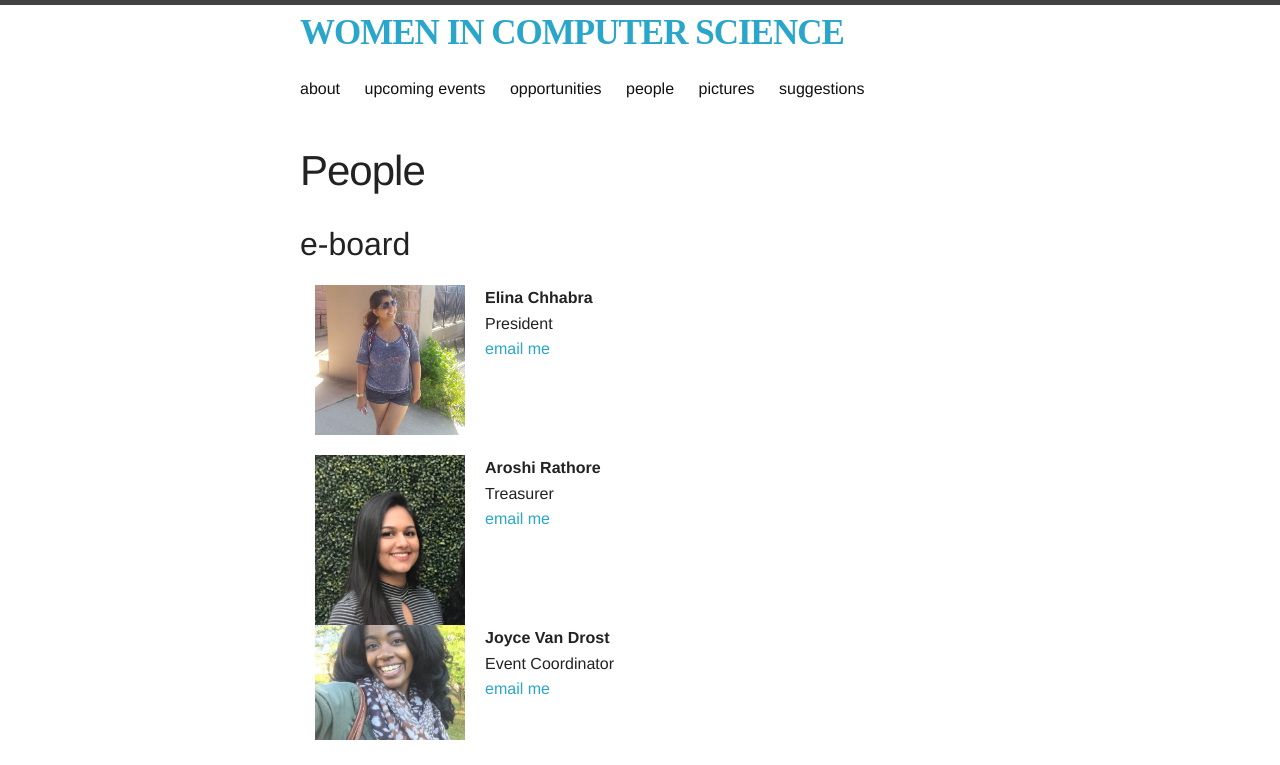
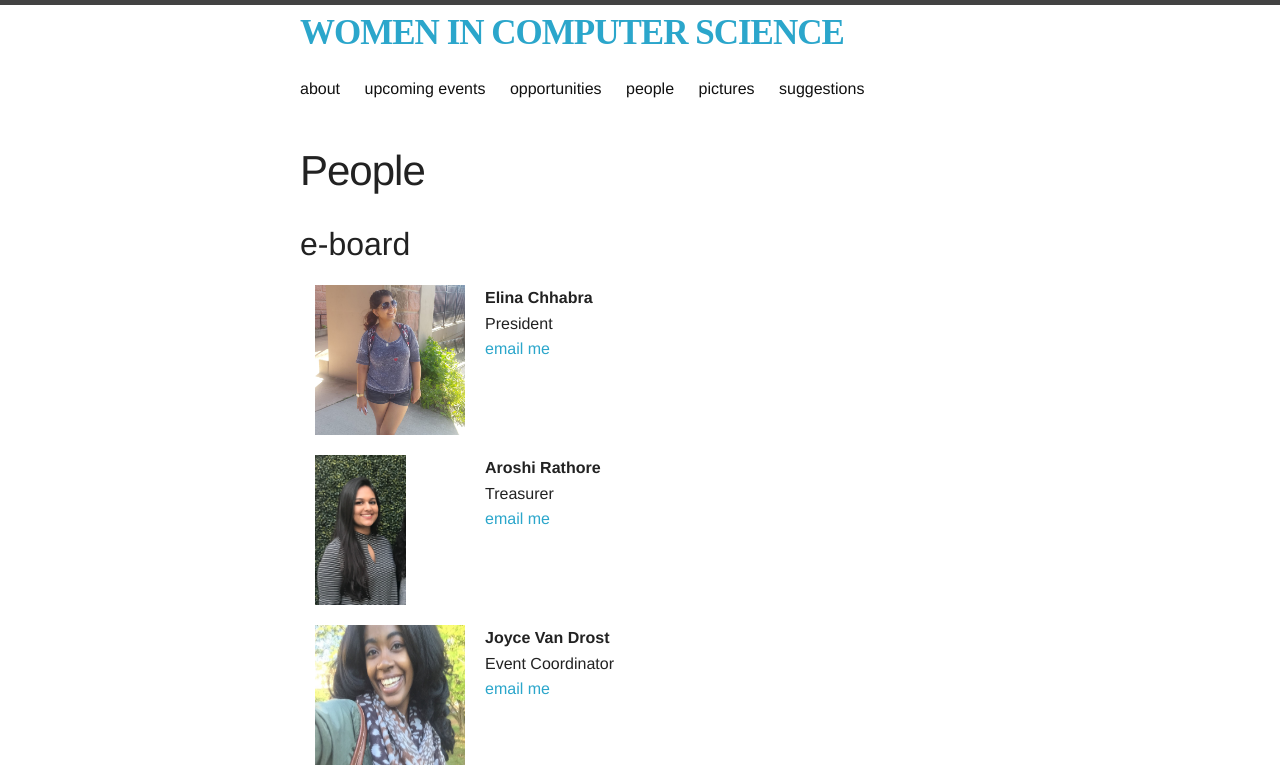
Before and after one commit to scarletwcs/ruwics.github.io, a Jekyll site: the page built from people.html, in a window 1280 px wide. Shown: the top 765 px of the page. Built offline with Jekyll 4.4.1, drawn with Linux system fonts in a browser that asks for light colours; nearby versions of some CDN libraries; some web fonts are replaced; grey boxes are pictures that could not be loaded.

Commit message:
Update people.html

```diff
--- a/people.html
+++ b/people.html
@@ -21,7 +21,7 @@ permalink: /people/
 <div class="row">
 	<div class="small-3 columns">
 		<div class="filler picture" style="background: transparent;">
-			<img src="/third-party/img/people/officers/aroshi.png" max-height: 150px;></img>
+			<img src="/third-party/img/people/officers/aroshi.png" style= "height: 150px;"></img>
 		</div>
 	</div>
 	<div class="small-9 columns">
@@ -34,7 +34,7 @@ permalink: /people/
 <div class="row">
 	<div class="small-3 columns">
 		<div class="filler picture" style="background: transparent;">
-			<img src="/third-party/img/people/officers/Joyce.JPG"></img>
+			<img src="/third-party/img/people/officers/Joyce.JPG" style= "height: 150px; width: 150px;"></img>
 		</div>
 	</div>
 	<div class="small-9 columns">
@@ -47,7 +47,7 @@ permalink: /people/
 <div class="row">
 	<div class="small-3 columns">
 		<div class="filler picture" style="background: transparent;">
-			<img src="/third-party/img/people/officers/siskia.png"></img>
+			<img src="/third-party/img/people/officers/siskia.png" style= "height: 150px;"></img>
 		</div>
 	</div>
 	<div class="small-9 columns">
@@ -72,8 +72,8 @@ permalink: /people/
 
 <div class="row">
 	<div class="small-3 columns">
-		<div class="filler picture" style="background: transparent; max-height: 150px;">
-			<img src="/third-party/img/people/officers/Sonya.jpg"></img>
+		<div class="filler picture" style="background: transparent;">
+			<img src="/third-party/img/people/officers/Sonya2.jpg" style= "height: 150px;"></img>
 		</div>
 	</div>
 	<div class="small-9 columns">
```
